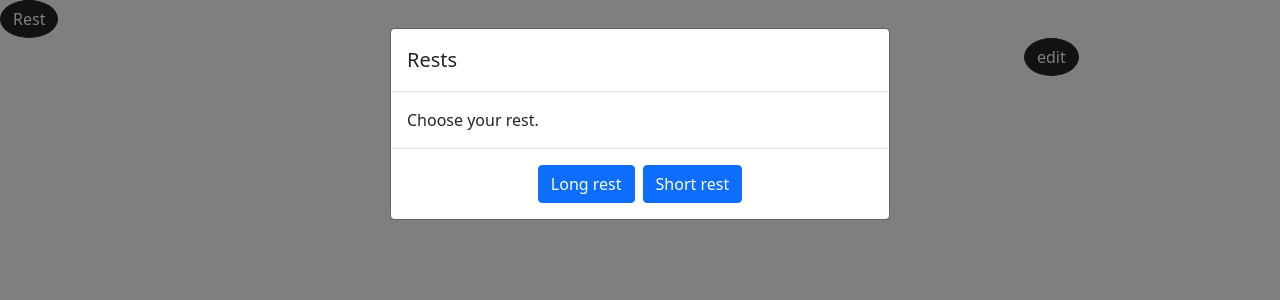
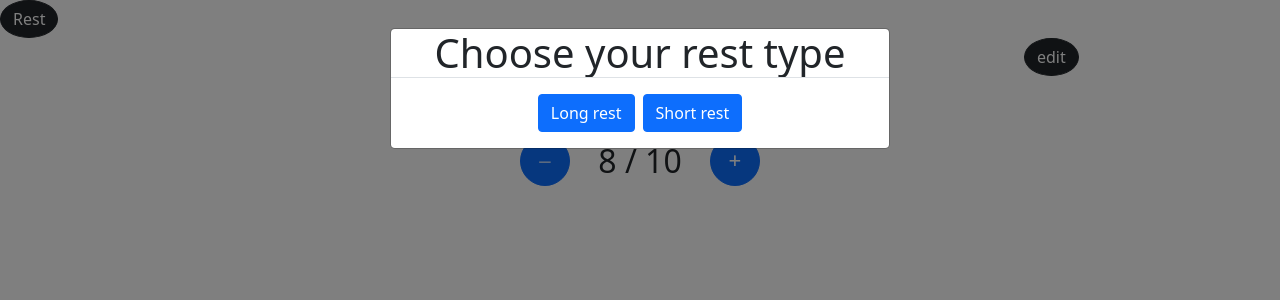
Before and after one commit to offeka/DndCounters, a Vue app: page / in a window 1280 px wide. Both pictures are taken after a click on the button "Rest". Shown: the top 300 px of the page. Built offline with nearby package versions, Linux system fonts and the light colour scheme.

Commit message:
fixed and moved modal to a component

```diff
--- /dev/null
+++ b/src/components/Modal.vue
@@ -0,0 +1,28 @@
+<template>
+  <div class="modal fade" v-bind:id="modalName" tabindex="-1" role="dialog"
+       aria-hidden="true">
+    <div class="modal-dialog" role="document">
+      <div class="modal-content display-6">
+        <slot class="modal-body" name="modal-body">
+        </slot>
+        <slot name="modal-footer">
+        </slot>
+      </div>
+    </div>
+  </div>
+</template>
+
+<script lang="ts">
+import Vue, {VueConstructor} from "vue";
+
+export default (Vue as VueConstructor).extend({
+  name: "Modal",
+  props: {modalName: String}
+})
+</script>
+
+<style scoped>
+.modal-content {
+  text-align: center;
+}
+</style>
--- a/src/components/RestButton.vue
+++ b/src/components/RestButton.vue
@@ -1,19 +1,13 @@
 <template>
   <div>
-    <button type="button" class="btn rounded-circle btn-dark" data-toggle="modal" data-target="#exampleModal">
+    <button type="button" class="btn rounded-circle btn-dark" data-toggle="modal" data-target="#rest-modal">
       Rest
     </button>
-
-    <div class="modal fade" id="exampleModal" tabindex="-1" role="dialog" aria-labelledby="exampleModalLabel"
-         aria-hidden="true">
-      <div class="modal-dialog" role="document">
-        <div class="modal-content">
-          <div class="modal-header">
-            <h5 class="modal-title" id="exampleModalLabel">Rests</h5>
-          </div>
-          <div class="modal-body">
-            Choose your rest.
-          </div>
+    <modal modal-name="rest-modal">
+      <template v-slot:modal-body>
+          Choose your rest type
+      </template>
+      <template v-slot:modal-footer>
         <div class="modal-footer">
           <button type="button" class="btn btn-primary" data-dismiss="modal" @click="longRest">Long
             rest
@@ -22,18 +16,19 @@
             rest
           </button>
         </div>
-        </div>
-      </div>
-    </div>
+      </template>
+    </modal>
   </div>
 </template>
 
 <script lang="ts">
 import Vue, {VueConstructor} from "vue";
 import {mapMutations} from "vuex";
+import Modal from "@/components/Modal.vue";
 
 export default (Vue as VueConstructor).extend({
   name: "RestButton",
+  components: {Modal},
   methods: {
     ...mapMutations(["longRest", "shortRest"])
   }
--- a/src/store.js
+++ b/src/store.js
@@ -28,7 +28,6 @@ const store = new Vuex.Store({
             }
         },
         shortRest(state) {
-            console.log("here");
             for (const counter of state.counters.filter((counter) => counter.resetOn === "ShortRest")) {
                 counter.currentCount = counter.maxCount;
             }
--- a/src/store.ts
+++ b/src/store.ts
@@ -34,7 +34,6 @@ const store: Store<AppState> = new Vuex.Store({
             }
         },
         shortRest(state: AppState) {
-            console.log("here");
             for (const counter of state.counters.filter((counter) => counter.resetOn === "ShortRest")) {
                 counter.currentCount = counter.maxCount;
             }
```
Also changed, not shown: 1 other file (tests, documents, lock files or other folders). Lines whose indentation alone changed are shown as unchanged.
